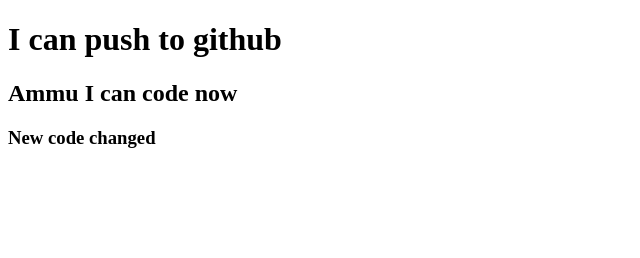
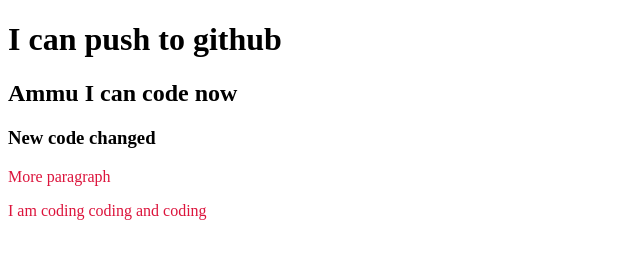
Before and after one commit to maisha2005/programming-journey-2, a plain HTML site: page index.html in a window 1280 px wide. Shown: the whole page, without its empty margins (0-640 px from the left). Drawn offline with Linux system fonts and the light colour scheme.

Commit message:
styles added

```diff
--- a/index.html
+++ b/index.html
@@ -5,10 +5,13 @@
     <meta http-equiv="X-UA-Compatible" content="IE=edge">
     <meta name="viewport" content="width=device-width, initial-scale=1.0">
     <title>My second github repo</title>
+    <link rel="stylesheet" href="style.css">
 </head>
 <body>
     <h1>I can push to github</h1>
     <h2>Ammu I can code now</h2>
     <h3>New code changed</h3>
+<p>More paragraph</p>
+<p>I am coding coding and coding</p>
 </body>
 </html>
--- /dev/null
+++ b/style.css
@@ -0,0 +1,3 @@
+p{
+    color:crimson;
+}
```
